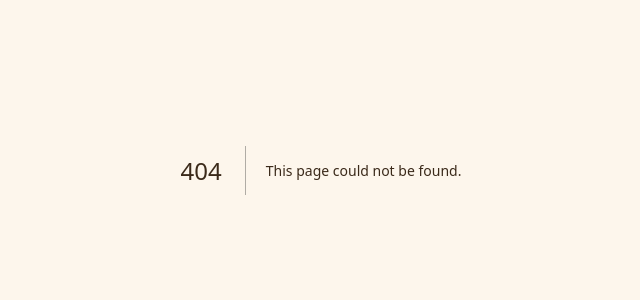
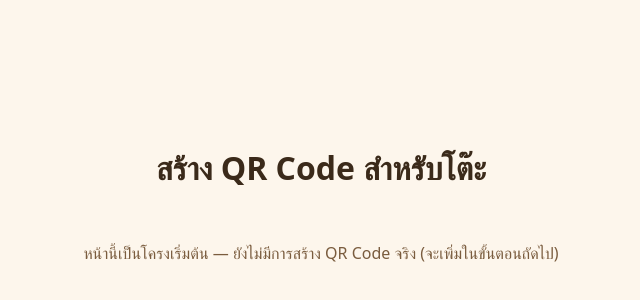
Before and after one commit to nn33asd2019-alt/charainmookie-order, a Next.js app: page /generate-qr in a window 1280 px wide. Before the commit this address had no page. Shown: the part 230-530 px from the top of the page, without its empty margins (319-959 px from the left). Built offline with nearby package versions, Linux system fonts and the light colour scheme.

Commit message:
Create page.js

```diff
--- /dev/null
+++ b/app/generate-qr/page.js
@@ -0,0 +1,22 @@
+export default function GenerateQrPage() {
+  return (
+    <main
+      style={{
+        minHeight: "100vh",
+        display: "flex",
+        flexDirection: "column",
+        alignItems: "center",
+        justifyContent: "center",
+        gap: "1rem",
+        padding: "2rem",
+        textAlign: "center",
+      }}
+    >
+      <h1>สร้าง QR Code สำหรับโต๊ะ</h1>
+      <p style={{ color: "#7a5c3e" }}>
+        หน้านี้เป็นโครงเริ่มต้น — ยังไม่มีการสร้าง QR Code จริง
+        (จะเพิ่มในขั้นตอนถัดไป)
+      </p>
+    </main>
+  );
+}
```
